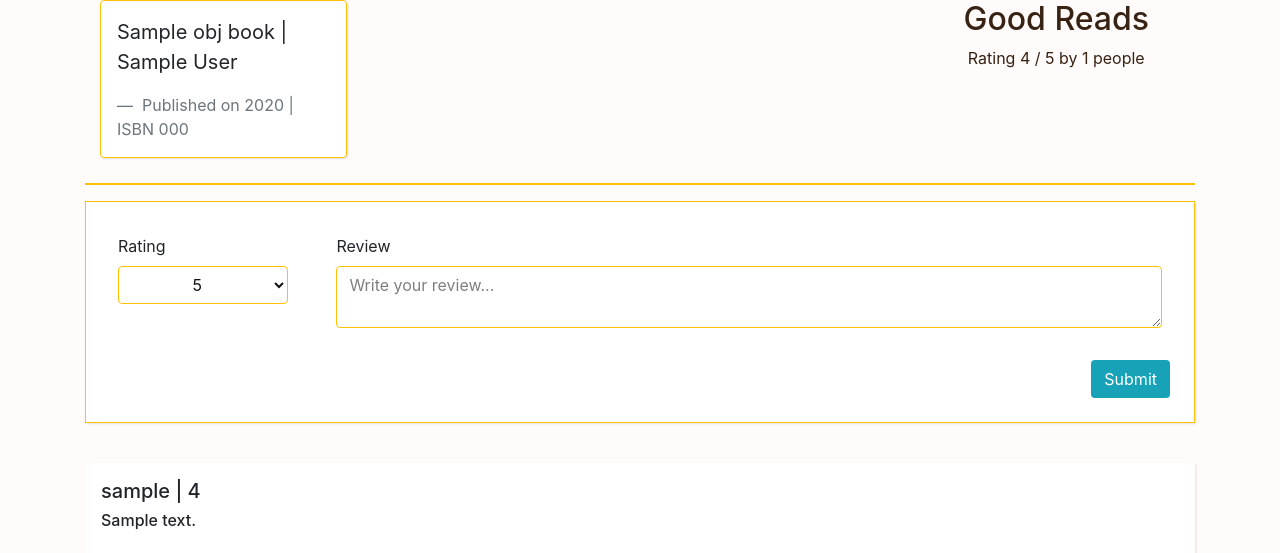
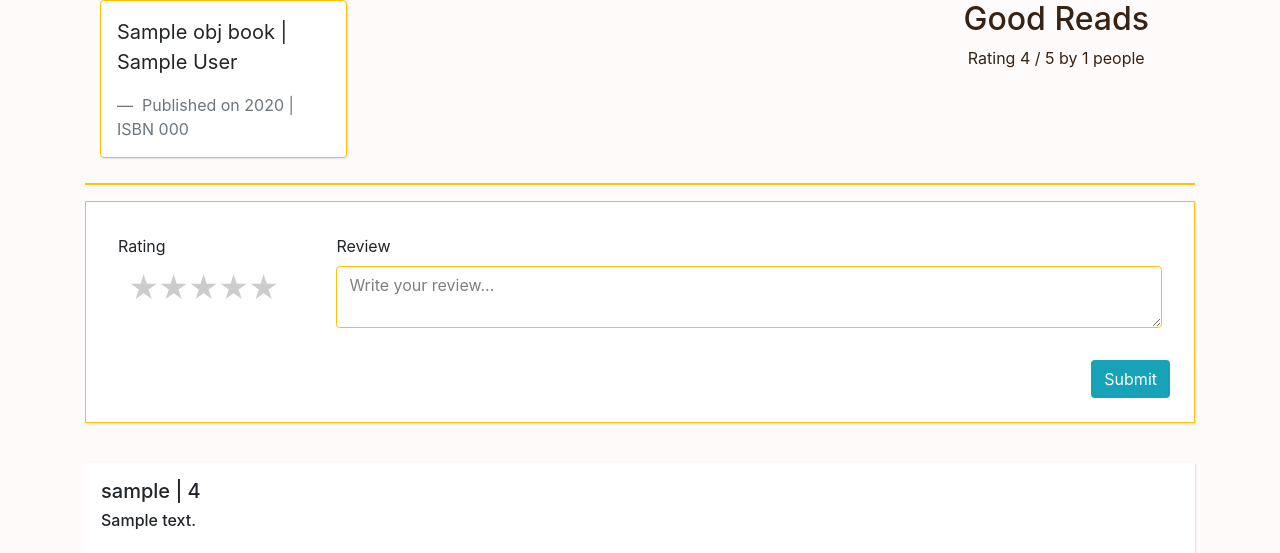
Before and after one commit to Lingerew711/Book_Rating, a Flask app: template templates/book.html in a window 1280 px wide. Shown: the part 98-651 px from the top of the page. Run offline with Flask 2, Linux system fonts and the light colour scheme; the visitor is signed in with stand-in values (Sample User, id 1); the template is opened without the code that fills it: most values are stand-ins (such as "Sample title", 1, 10 or a date in 2020); some libraries are stand-ins or nearby versions.

Commit message:
[book] star added for rating

```diff
--- a/templates/book.html
+++ b/templates/book.html
@@ -66,13 +66,18 @@
         <div class="myreview">
           <div class="mt-4 mx-4">
             <label for="select">Rating</label>
-            <select id="select" class="form-control border border-warning" name="rating">
-              <option>5</option>
-              <option>4</option>
-              <option>3</option>
-              <option>2</option>
-              <option>1</option>
-            </select>
+            <div class="rate">
+              <input type="radio" id="star5" name="rate" value="5" />
+              <label for="star5" title="text">5 stars</label>
+              <input type="radio" id="star4" name="rate" value="4" />
+              <label for="star4" title="text">4 stars</label>
+              <input type="radio" id="star3" name="rate" value="3" />
+              <label for="star3" title="text">3 stars</label>
+              <input type="radio" id="star2" name="rate" value="2" />
+              <label for="star2" title="text">2 stars</label>
+              <input type="radio" id="star1" name="rate" value="1" />
+              <label for="star1" title="text">1 star</label>
+            </div>
           </div>
           <div class="form-group mt-4 mx-4">
             <label for="exampleFormControlTextarea1">Review</label>
```
